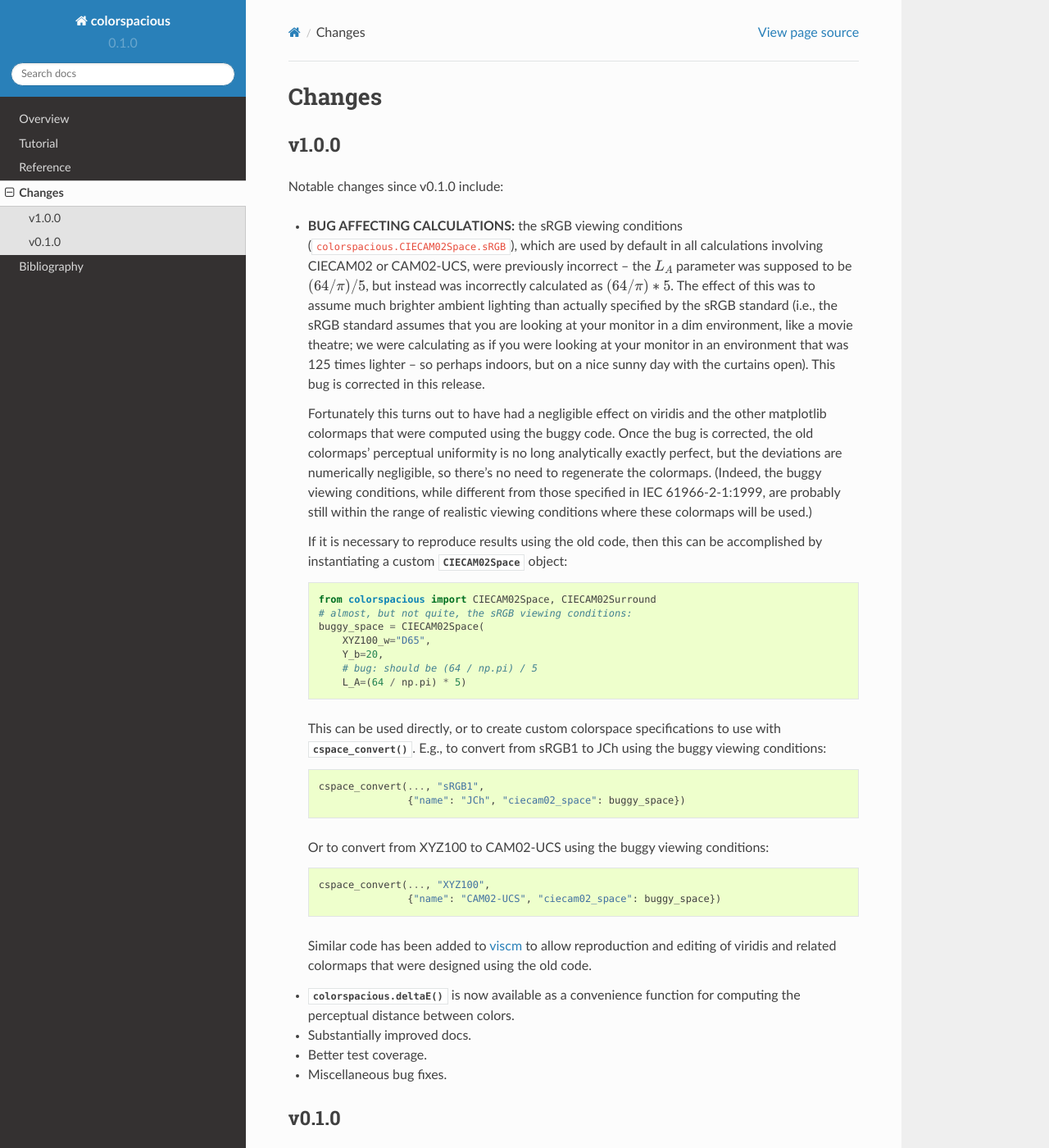
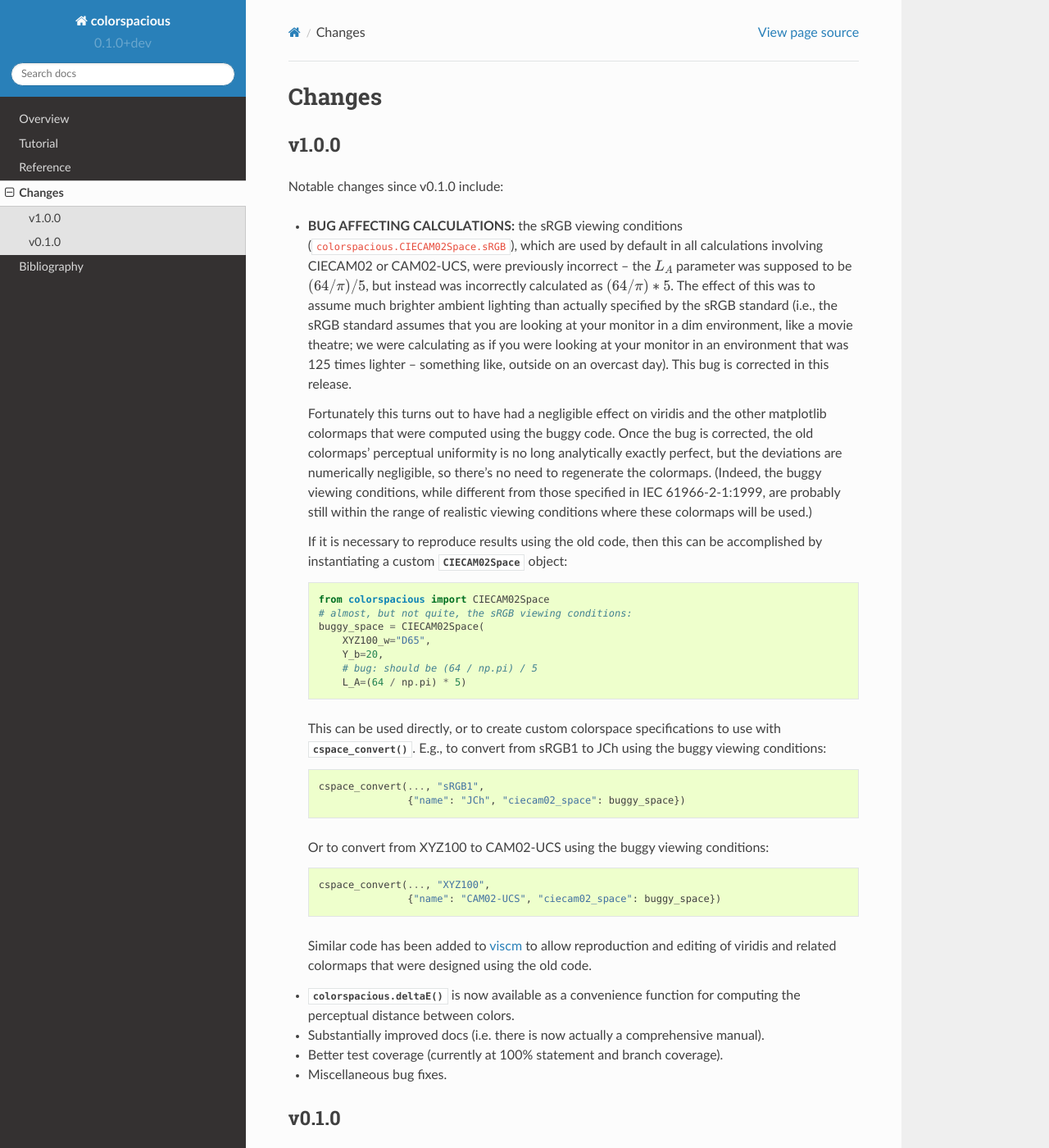
Before and after one commit to njsmith/colorspacious, a Sphinx documentation site: the page built from doc/changes.rst, in a window 1280 px wide and 1400 px high. Shown: the whole window at 82% size. Built offline with Sphinx 7.4.7 and the Read the Docs theme 2.0.0, drawn with Linux system fonts in a browser that asks for light colours.

Commit message:
Release prepping

```diff
--- a/doc/changes.rst
+++ b/doc/changes.rst
@@ -16,8 +16,8 @@ Notable changes since v0.1.0 include:
   sRGB standard assumes that you are looking at your monitor in a dim
   environment, like a movie theatre; we were calculating as if you
   were looking at your monitor in an environment that was 125 times
-  lighter -- so perhaps indoors, but on a nice sunny day with the
-  curtains open). This bug is corrected in this release.
+  lighter -- something like, outside on an overcast day). This bug is
+  corrected in this release.
 
   Fortunately this turns out to have had a negligible effect on
   viridis and the other matplotlib colormaps that were computed using
@@ -33,7 +33,7 @@ Notable changes since v0.1.0 include:
   this can be accomplished by instantiating a custom
   :class:`CIECAM02Space` object::
 
-      from colorspacious import CIECAM02Space, CIECAM02Surround
+      from colorspacious import CIECAM02Space
       # almost, but not quite, the sRGB viewing conditions:
       buggy_space = CIECAM02Space(
           XYZ100_w="D65",
@@ -62,9 +62,11 @@ Notable changes since v0.1.0 include:
 * :func:`colorspacious.deltaE` is now available as a convenience
   function for computing the perceptual distance between colors.
 
-* Substantially improved docs.
+* Substantially improved docs (i.e. there is now actually a
+  comprehensive manual).
 
-* Better test coverage.
+* Better test coverage (currently at 100% statement and branch
+  coverage).
 
 * Miscellaneous bug fixes.
 
```
Also changed, not shown: colorspacious/version.py (+5 -8 lines), 1 other file.
